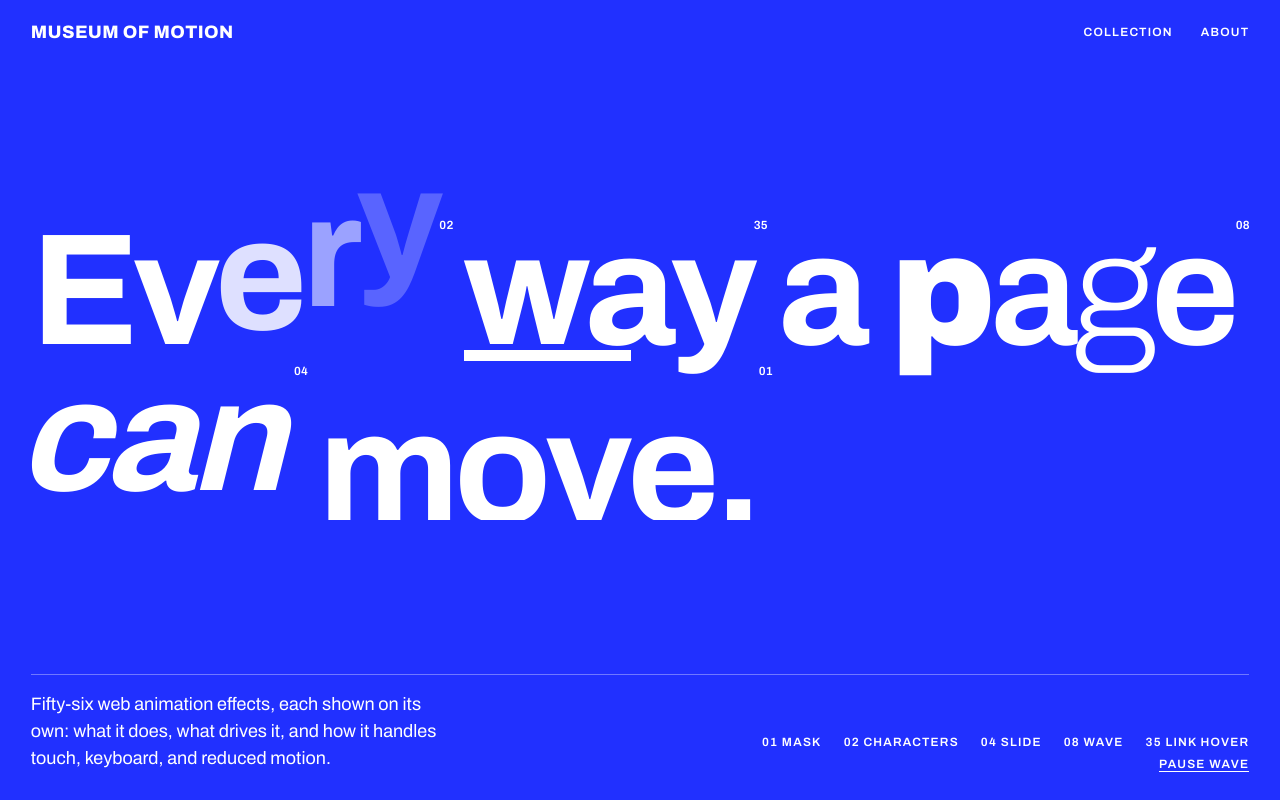
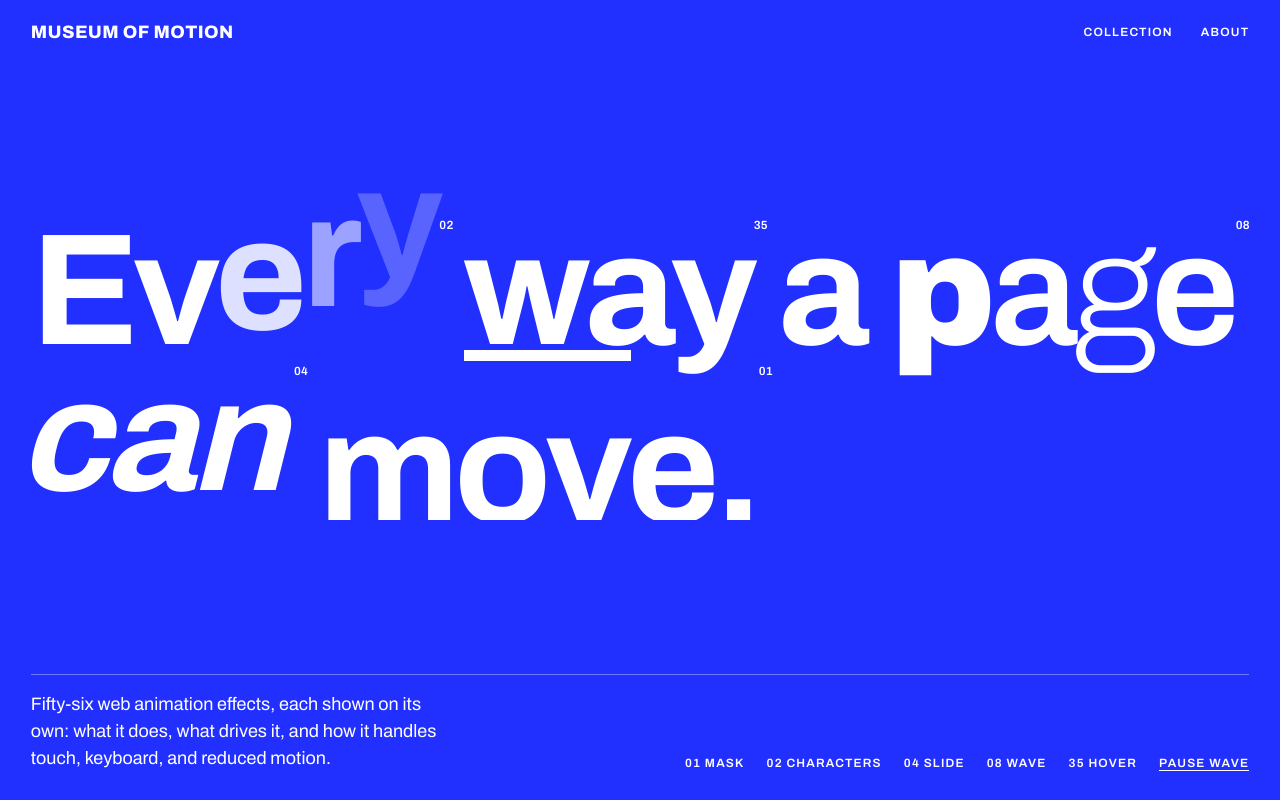
Before and after one commit to johnpolacek/museum-of-motion, a Next.js app: page / in a window 1280 px wide. Shown: the top 800 px of the page. Built offline with nearby package versions, Linux system fonts and the light colour scheme; a web font is replaced by a local one.

Commit message:
Rename Link hover to Hover
Co-Authored-By: Claude Opus 5.5 <noreply@anthropic.com>

```diff
--- a/components/Hero.tsx
+++ b/components/Hero.tsx
@@ -193,7 +193,7 @@ export function Hero() {
         <span className="w us" data-word="way" aria-hidden="true">
           <span className="t">way</span>
           <i data-ul></i>
-          <sup>{numberOf("link-hover")}</sup>
+          <sup>{numberOf("hover")}</sup>
         </span>{" "}
         <span className="w" data-word="a" aria-hidden="true">
           <span className="t">a</span>
@@ -231,7 +231,7 @@ export function Hero() {
               ["characters", "Characters"],
               ["slide", "Slide"],
               ["wave", "Wave"],
-              ["link-hover", "Link hover"],
+              ["hover", "Hover"],
             ].map(([slug, name]) => (
               <li key={slug}>
                 {numberOf(slug)} {name}
--- a/lib/exhibits.ts
+++ b/lib/exhibits.ts
@@ -424,7 +424,7 @@ const DATA: Exhibit[] = [
     gl: true
   },
   {
-    name: "Link hover",
+    name: "Hover",
     group: "pointer",
     builders: "textRoll, underlineSweep, directionalFill, imageZoom, beadUnderline, pourFill, jelly",
     src: "hover-effects",
--- a/lib/motion/hero.ts
+++ b/lib/motion/hero.ts
@@ -87,7 +87,7 @@ export function heroIntro(root: HTMLElement): HeroIntro {
     land(everyChars, { yPercent: -70, autoAlpha: 0, duration: 0.8, ease: ENTER, stagger: 0.04 }, 0);
     sup("every", 0.85);
 
-    // 30 Link hover, its Underline tab, on "way": the word widens from condensed while its underline sweeps in from the start.
+    // 30 Hover, its Underline tab, on "way": the word widens from condensed while its underline sweeps in from the start.
     pinWidth(p.word("way"));
     touched.add(p.word("way"));
     land(p.leaf("way"), { fontStretch: "62%", autoAlpha: 0, duration: 0.8, ease: ENTER }, 0.22);
--- a/lib/motion/ready.ts
+++ b/lib/motion/ready.ts
@@ -40,7 +40,7 @@ export const LIVE_STAGES = new Set([
   "waypoints",
   "header",
   "pager",
-  "link-hover",
+  "hover",
   "feedback",
   "cursor",
   "attract",
--- a/lib/motion/stages/pointer.ts
+++ b/lib/motion/stages/pointer.ts
@@ -915,7 +915,7 @@ const deck = play(["Card stack"], ["deck"], "Drag or flick the front card, or us
   ),
 );
 
-// Link hover: one exhibit, one tab per stage it gathers.
+// Hover: one exhibit, one tab per stage it gathers.
 const linkHoverMerged = merge([
   { label: "Roll", key: "roll", def: labelRoll },
   { label: "Underline", key: "underline", def: underline },
@@ -967,7 +967,7 @@ const flipMerged = merge([
 ]);
 
 export const POINTER_STAGES: Record<string, StageDef> = {
-  "link-hover": linkHoverMerged,
+  hover: linkHoverMerged,
   "feedback": feedbackMerged,
   "cursor": cursorMerged,
   "attract": attractMerged,
```
Also changed, not shown: 1 other file (tests, documents, lock files or other folders).
